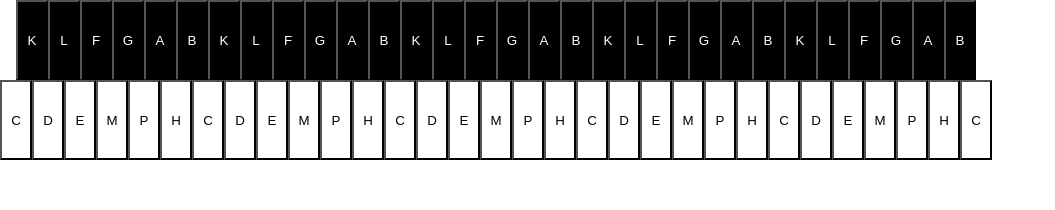
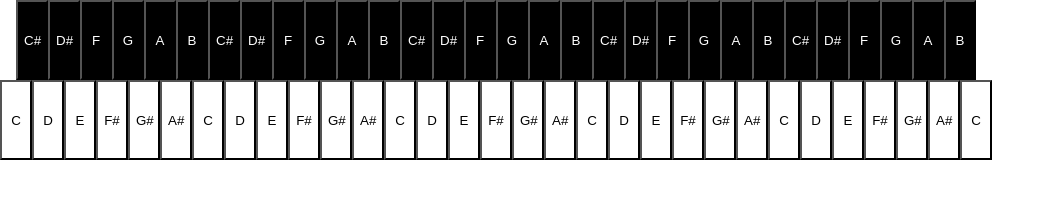
Before and after one commit to OoDeLally/my-edo, a React (Create React App) app: page / in a window 1280 px wide. Shown: the top 210 px of the page, without its empty margins (0-1055 px from the left). Built offline with nearby package versions, Linux system fonts and the light colour scheme.

Commit message:
Degree count from note name list

```diff
--- a/src/App.tsx
+++ b/src/App.tsx
@@ -3,29 +3,30 @@ import classNames from 'classnames';
 import './App.css';
 
 const CENTS_IN_OCTAVE = 1200;
-const DEGREE_SIZE_IN_CENTS = 100;
-const DEGREE_COUNT = CENTS_IN_OCTAVE / DEGREE_SIZE_IN_CENTS;
 const FREQUENCY_OFFSET = 16.35; // C0
 const NOTE_NAMES = [
-  'C', 'K', 'D', 'L', 'E', 'F', 'M', 'G', 'P', 'A', 'H', 'B',
+  // 'C', 'K', 'D', 'L', 'E', 'F', 'M', 'G', 'P', 'A', 'H', 'B',
   //
   // 'C', '', 'D', '', 'E', 'F', '', 'G', '', 'A', '', 'B',
   // Alphabetic:
   // 'A', 'B', 'C', 'D', 'E', 'F', 'G', 'H', 'I', 'J', 'K', 'L',
   // Western:
-  // 'C', 'C#', 'D', 'D#', 'E', 'F', 'F#', 'G', 'G#', 'A', 'A#', 'B',
+  'C', 'C#', 'D', 'D#', 'E', 'F', 'F#', 'G', 'G#', 'A', 'A#', 'B',
 ];
-
-if (NOTE_NAMES.length !== DEGREE_COUNT) {
-  throw new Error(`There are ${DEGREE_COUNT} divisions but only ${NOTE_NAMES.length} names.`);
-}
+const DEGREE_COUNT = NOTE_NAMES.length;
+const DEGREE_SIZE_IN_CENTS = CENTS_IN_OCTAVE / DEGREE_COUNT;
 
 const INTERCENT_FACTOR = Math.pow(2, 1 / CENTS_IN_OCTAVE);
 
 
 const getNoteName = (cents: number) => {
-  const octaveNum = Math.floor(cents / CENTS_IN_OCTAVE);
-  const note = NOTE_NAMES[(cents % CENTS_IN_OCTAVE) / DEGREE_SIZE_IN_CENTS];
+  const roundedCents = Math.round(cents);
+  const octaveNum = Math.floor(roundedCents / CENTS_IN_OCTAVE);
+  const degree = (roundedCents % CENTS_IN_OCTAVE) / DEGREE_SIZE_IN_CENTS;
+  const note = NOTE_NAMES[Math.round(degree)];
+  if (!note) {
+    throw new Error(`Could not find name for degree ${degree}`)
+  }
   return `${note}${octaveNum}`;
 };
 
```
